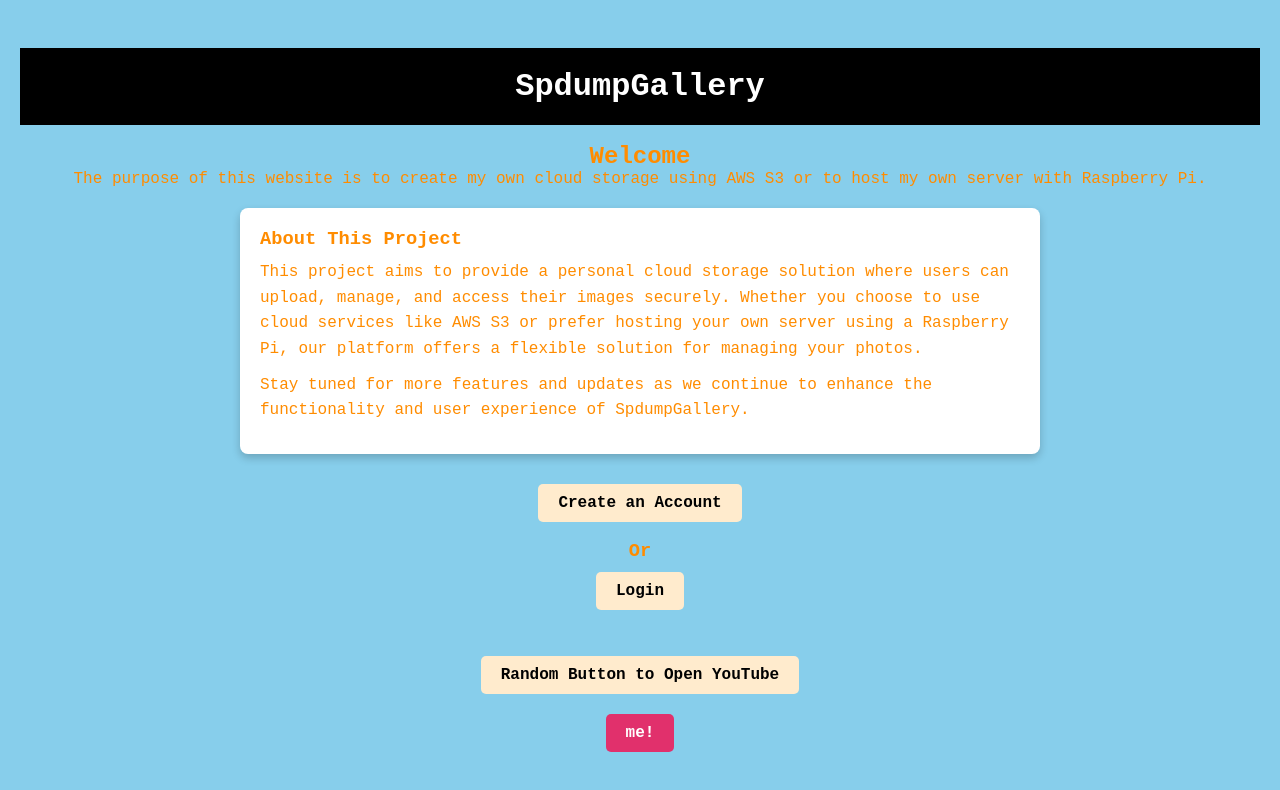
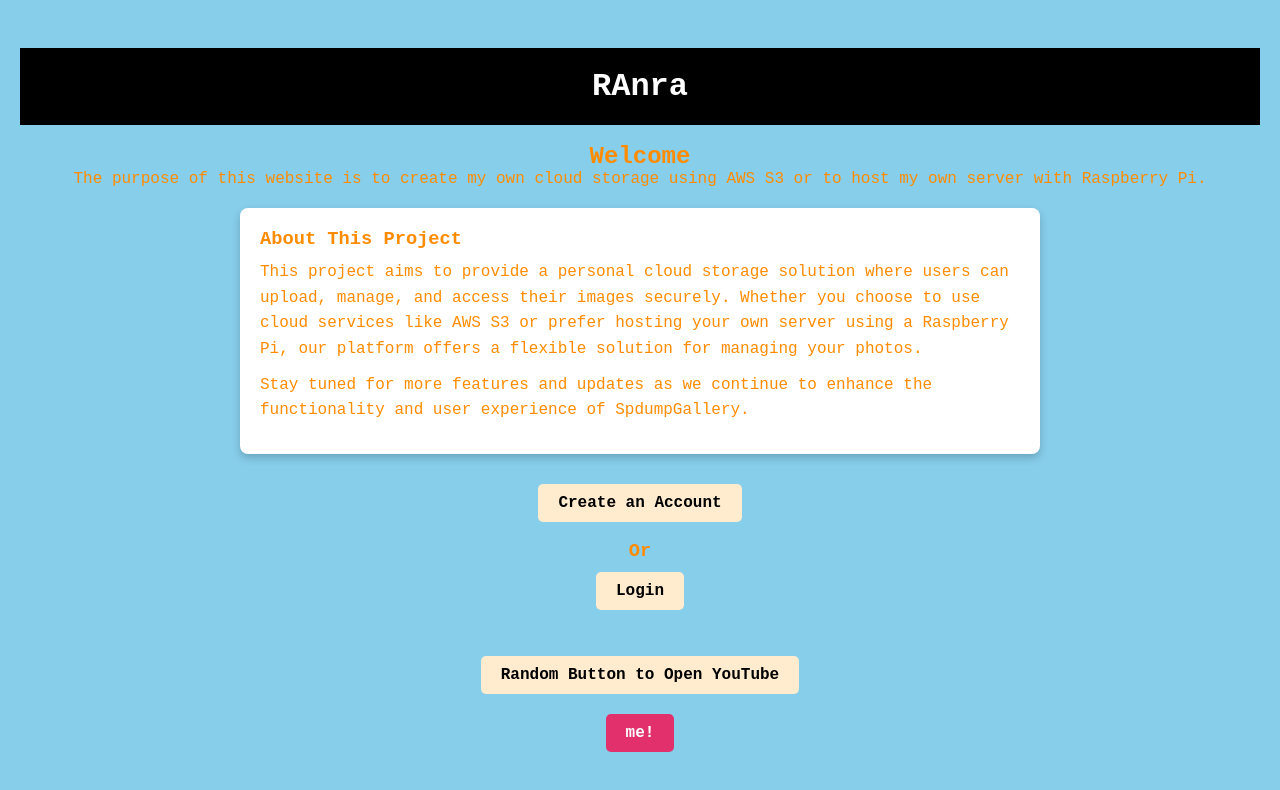
Before and after one commit to abdulwalidev/spdump, a plain HTML site: page index.html in a window 1280 px wide. Drawn offline with Linux system fonts and the light colour scheme.

Commit message:
Update index.html

```diff
--- a/index.html
+++ b/index.html
@@ -99,7 +99,7 @@
 <body>
     <center>
         <div class="divs">
-            <h1><a class="Homepagelogo" href="index.html">SpdumpGallery</a></h1>
+            <h1><a class="Homepagelogo" href="index.html">RAnra</a></h1>
         </div>
 <br>
         <h2>Welcome</h2>
```
